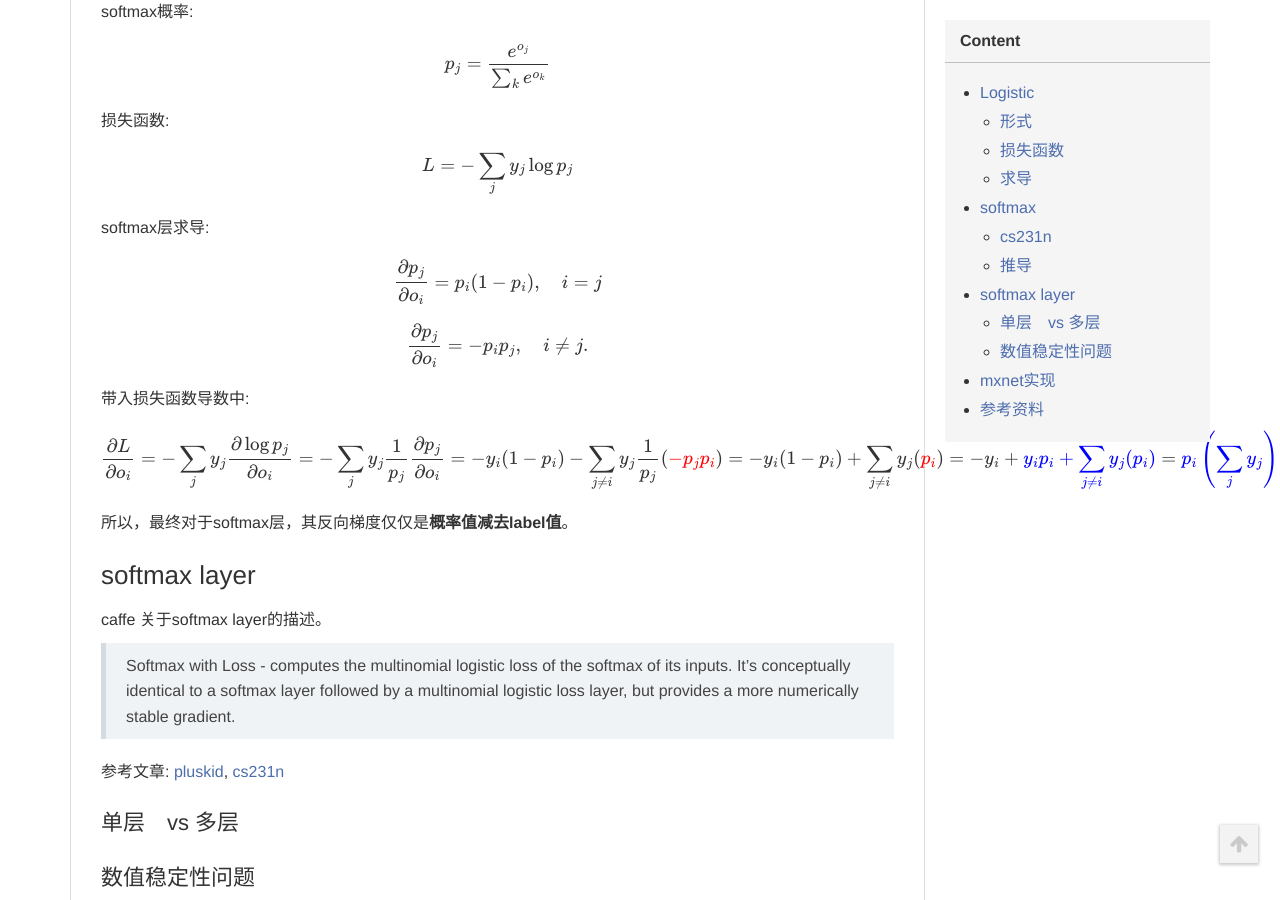
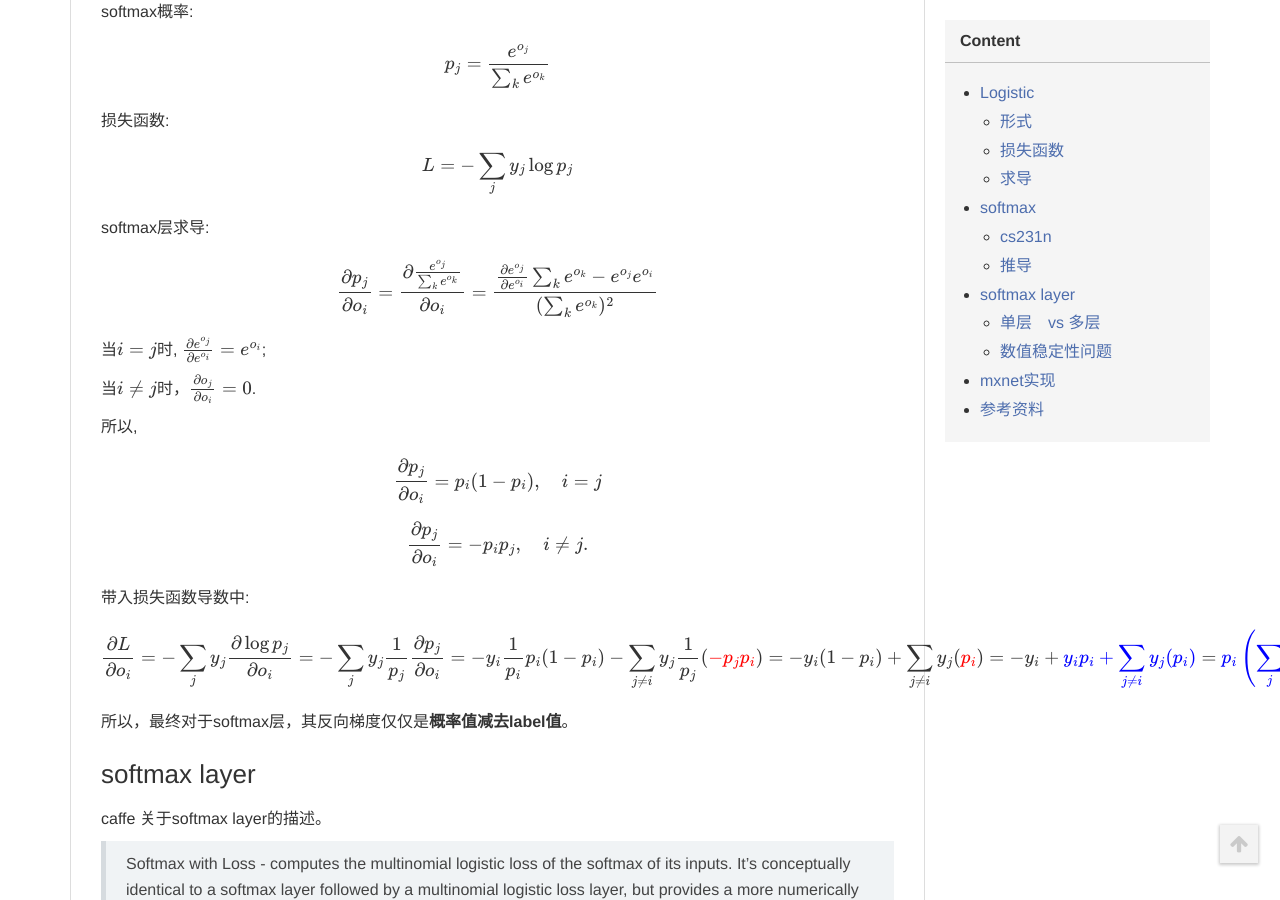
Before and after one commit to vsooda/vsooda.github.io, a Jekyll site: the page built from _posts/2017-03-14-softmax-logistic.markdown, in a window 1280 px wide and 900 px high, scrolled down 3412 px. Built offline with Jekyll 4.4.1, drawn with Linux system fonts in a browser that asks for light colours; formulas are drawn with MathJax 3; comment, search, counter and statistics services are not loaded.

Commit message:
add derive detail

```diff
--- a/_posts/2017-03-14-softmax-logistic.markdown
+++ b/_posts/2017-03-14-softmax-logistic.markdown
@@ -134,6 +134,16 @@
 
 softmax层求导:
 
+$$\frac{\partial p_j}{\partial o_i} = \frac{\partial  \frac{e^{o_j}}{\sum_k e^{o_k}}}{\partial o_i}\\=\frac{\frac{\partial e^{o_j}}{\partial e^{o_i}}\sum_k e^{o_k}-e^{o_j}e^{o_i}}{(\sum_k e^{o_k})^2}$$
+
+
+
+当$i=j$时, $\frac{\partial e^{o_j}}{\partial e^{o_i}}=e^{o_i}$;
+
+当$i\neq j$时，$\frac{\partial o_j}{\partial o_i}=0$.
+
+所以,
+
 $$\frac{\partial p_j}{\partial o_i} = p_i(1 - p_i),\quad i = j$$
 
 $$\frac{\partial p_j}{\partial o_i} = -p_i p_j,\quad i \neq j.$$
@@ -142,7 +152,7 @@
 
 
 
-$$\frac{\partial L}{\partial o_i}=-\sum_jy_j\frac{\partial \log p_j}{\partial o_i}=-\sum_jy_j\frac{1}{p_j}\frac{\partial p_j}{\partial o_i}\\=-y_i(1-p_i)-\sum_{j\neq i}y_j\frac{1}{p_j}({\color{red}{-p_jp_i}})\\=-y_i(1-p_i)+\sum_{j\neq i}y_j({\color{red}{p_i}})\\=-y_i+\color{blue}{y_ip_i+\sum_{j\neq i}y_j({p_i})}\\=\color{blue}{p_i\left(\sum_jy_j\right)}-y_i=p_i-y_i$$
+$$\frac{\partial L}{\partial o_i}=-\sum_jy_j\frac{\partial \log p_j}{\partial o_i}=-\sum_jy_j\frac{1}{p_j}\frac{\partial p_j}{\partial o_i}\\=-y_i\frac{1}{p_i}p_i(1-p_i)-\sum_{j\neq i}y_j\frac{1}{p_j}({\color{red}{-p_jp_i}})\\=-y_i(1-p_i)+\sum_{j\neq i}y_j({\color{red}{p_i}})\\=-y_i+\color{blue}{y_ip_i+\sum_{j\neq i}y_j({p_i})}\\=\color{blue}{p_i\left(\sum_jy_j\right)}-y_i=p_i-y_i$$
 
 所以，最终对于softmax层，其反向梯度仅仅是**概率值减去label值**。
 
```
